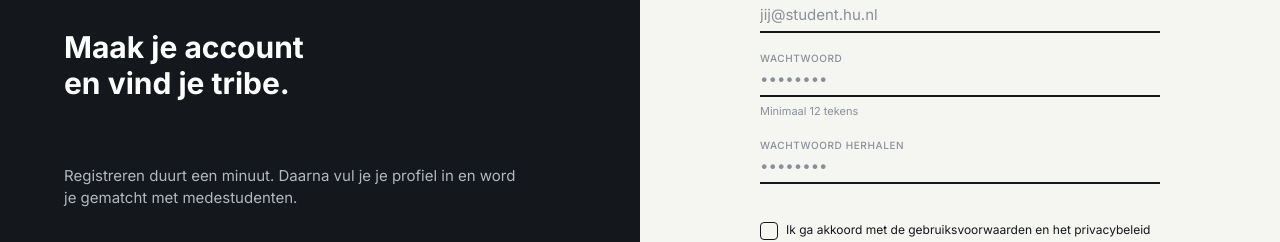
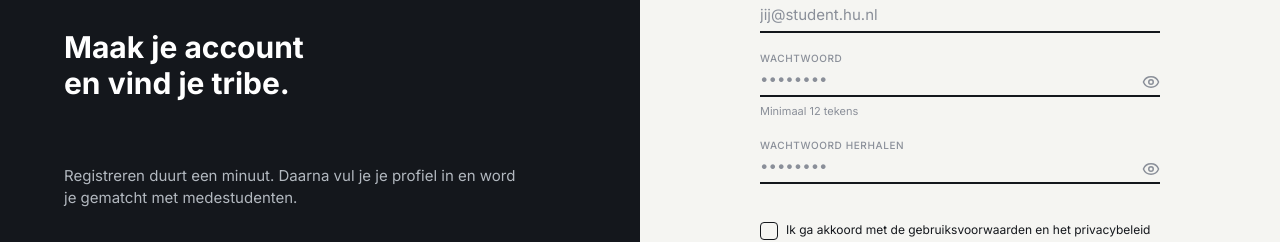
Before and after one commit to Tarikezfzafi/de-hu-monsters, a Next.js app: page /registreren in a window 1280 px wide. Shown: the part 302-544 px from the top of the page. Built offline with nearby package versions, Linux system fonts and the light colour scheme.

Commit message:
Voeg wachtwoord tonen/verbergen toe

```diff
--- a/features/auth/components/FormField.tsx
+++ b/features/auth/components/FormField.tsx
@@ -1,3 +1,5 @@
+import type { ReactNode } from "react";
+
 
 type FormFieldProps = {
   label: string;
@@ -6,6 +8,7 @@ type FormFieldProps = {
   placeholder: string;
   autoComplete?: string;
   hint?: string;
+  trailing?: ReactNode;
 };
 
 export function FormField({
@@ -15,6 +18,7 @@ export function FormField({
   placeholder,
   autoComplete,
   hint,
+  trailing,
 }: FormFieldProps) {
   const hintId = `${name}-hint`;
 
@@ -28,6 +32,7 @@ export function FormField({
         {label}
       </label>
 
+      <div className="relative">
         <input
           id={name}
           name={name}
@@ -35,8 +40,14 @@ export function FormField({
           placeholder={placeholder}
           autoComplete={autoComplete}
           aria-describedby={hint ? hintId : undefined}
-        className="mt-0.5 block w-full border-0 border-b-2 border-hubi-ink bg-transparent pb-1.5 text-sm text-hubi-ink outline-none placeholder:text-hubi-muted focus-visible:border-hubi-link lg:text-[15px]"
+          className={`mt-0.5 block w-full border-0 border-b-2 border-hubi-ink bg-transparent pb-1.5 text-sm text-hubi-ink outline-none placeholder:text-hubi-muted focus-visible:border-hubi-link lg:text-[15px] ${trailing ? "pr-8" : ""}`}
         />
+        {trailing && (
+          <div className="absolute right-0 bottom-1.5 flex items-center">
+            {trailing}
+          </div>
+        )}
+      </div>
 
       {hint && (
         <p id={hintId} className="mt-1.5 text-[11px] text-hubi-muted">
--- /dev/null
+++ b/features/auth/components/PasswordField.tsx
@@ -0,0 +1,69 @@
+"use client";
+
+import { useState } from "react";
+import type { ComponentProps } from "react";
+import { FormField } from "./FormField";
+
+type PasswordFieldProps = Omit<ComponentProps<typeof FormField>, "type" | "trailing">;
+
+function EyeIcon() {
+  return (
+    <svg
+      xmlns="http://www.w3.org/2000/svg"
+      viewBox="0 0 24 24"
+      fill="none"
+      stroke="currentColor"
+      strokeWidth="2"
+      strokeLinecap="round"
+      strokeLinejoin="round"
+      aria-hidden="true"
+      className="size-[18px]"
+    >
+      <path d="M2.062 12.348a1 1 0 0 1 0-.696 10.75 10.75 0 0 1 19.876 0 1 1 0 0 1 0 .696 10.75 10.75 0 0 1-19.876 0" />
+      <circle cx="12" cy="12" r="3" />
+    </svg>
+  );
+}
+
+function EyeOffIcon() {
+  return (
+    <svg
+      xmlns="http://www.w3.org/2000/svg"
+      viewBox="0 0 24 24"
+      fill="none"
+      stroke="currentColor"
+      strokeWidth="2"
+      strokeLinecap="round"
+      strokeLinejoin="round"
+      aria-hidden="true"
+      className="size-[18px]"
+    >
+      <path d="M10.733 5.076a10.744 10.744 0 0 1 11.205 6.575 1 1 0 0 1 0 .696 10.747 10.747 0 0 1-1.444 2.49" />
+      <path d="M14.084 14.158a3 3 0 0 1-4.242-4.242" />
+      <path d="M17.479 17.499a10.75 10.75 0 0 1-15.417-5.151 1 1 0 0 1 0-.696 10.75 10.75 0 0 1 4.446-5.143" />
+      <path d="m2 2 20 20" />
+    </svg>
+  );
+}
+
+export function PasswordField(props: PasswordFieldProps) {
+  const [visible, setVisible] = useState(false);
+
+  return (
+    <FormField
+      {...props}
+      type={visible ? "text" : "password"}
+      trailing={
+        <button
+          type="button"
+          onClick={() => setVisible((v) => !v)}
+          aria-label={visible ? "Verberg wachtwoord" : "Toon wachtwoord"}
+          aria-pressed={visible}
+          className="text-hubi-muted hover:text-hubi-ink focus-visible:outline-2 focus-visible:outline-offset-2 focus-visible:outline-hubi-link"
+        >
+          {visible ? <EyeOffIcon /> : <EyeIcon />}
+        </button>
+      }
+    />
+  );
+}
--- a/features/auth/components/RegisterForm.tsx
+++ b/features/auth/components/RegisterForm.tsx
@@ -3,6 +3,7 @@
 
 import type { FormEvent } from "react";
 import { FormField } from "./FormField";
+import { PasswordField } from "./PasswordField";
 
 export function RegisterForm() {
   function handleSubmit(event: FormEvent<HTMLFormElement>) {
@@ -26,19 +27,17 @@ export function RegisterForm() {
         autoComplete="email"
       />
 
-      <FormField
+      <PasswordField
         label="Wachtwoord"
         name="password"
-        type="password"
         placeholder="••••••••"
         autoComplete="new-password"
         hint="Minimaal 12 tekens"
       />
 
-      <FormField
+      <PasswordField
         label="Wachtwoord herhalen"
         name="confirmPassword"
-        type="password"
         placeholder="••••••••"
         autoComplete="new-password"
       />
```
Lines whose indentation alone changed are shown as unchanged.
